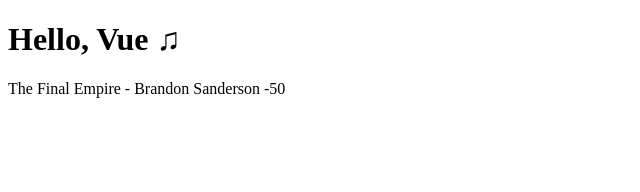
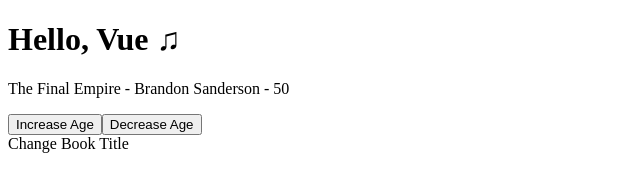
Before and after one commit to 5Akan/VUE-JS, a plain HTML site: page index.html in a window 1280 px wide. Shown: the whole page, without its empty margins (0-640 px from the left). Drawn offline with nearby package versions, Linux system fonts and the light colour scheme.

Commit message:
Learnt how to used directives of Vue in HTML also syntax for accessing varible

```diff
--- a/app.js
+++ b/app.js
@@ -18,7 +18,10 @@ const app = Vue.createApp({//object represents the root component in Vue, contro
 
 app.mount('#app');
  /**
+  *
      * After creating the app we mount it
      to the div element with id = app
      The view app only controls everything inside this div
     */
+
+//Reacting to events using Vue eg. a click event
--- a/index.html
+++ b/index.html
@@ -11,9 +11,24 @@
 <body>
     <h1>Hello, Vue ♫</h1>
     <div id="app">
-        <p>{{ title}} - {{author}} -{{age}}
+        <p>{{ title}} - {{author}} - {{age}}
             <!--Above is how variables are called from Vue-->
         </p>
+    <button v-on:click = "age++">
+    <!--V-on is a directive( it allows us to react to events)
+    in Vue, v means vue, on is the name of the
+    directive(on-click, on-mousemove),
+    'click' is the type of event, so it is for on-click-->
+        Increase Age
+        </button>
+    <button v-on:click = "age--">
+             Decrease Age
+    </button>
+    <div @click ="title = `Warrior`">
+        <!--@ replaces the v-on, since it allows us to
+            react to events as well-->
+            Change Book Title
+    </div>
     </div>
     <script src="app.js"></script>
 </body>
```
